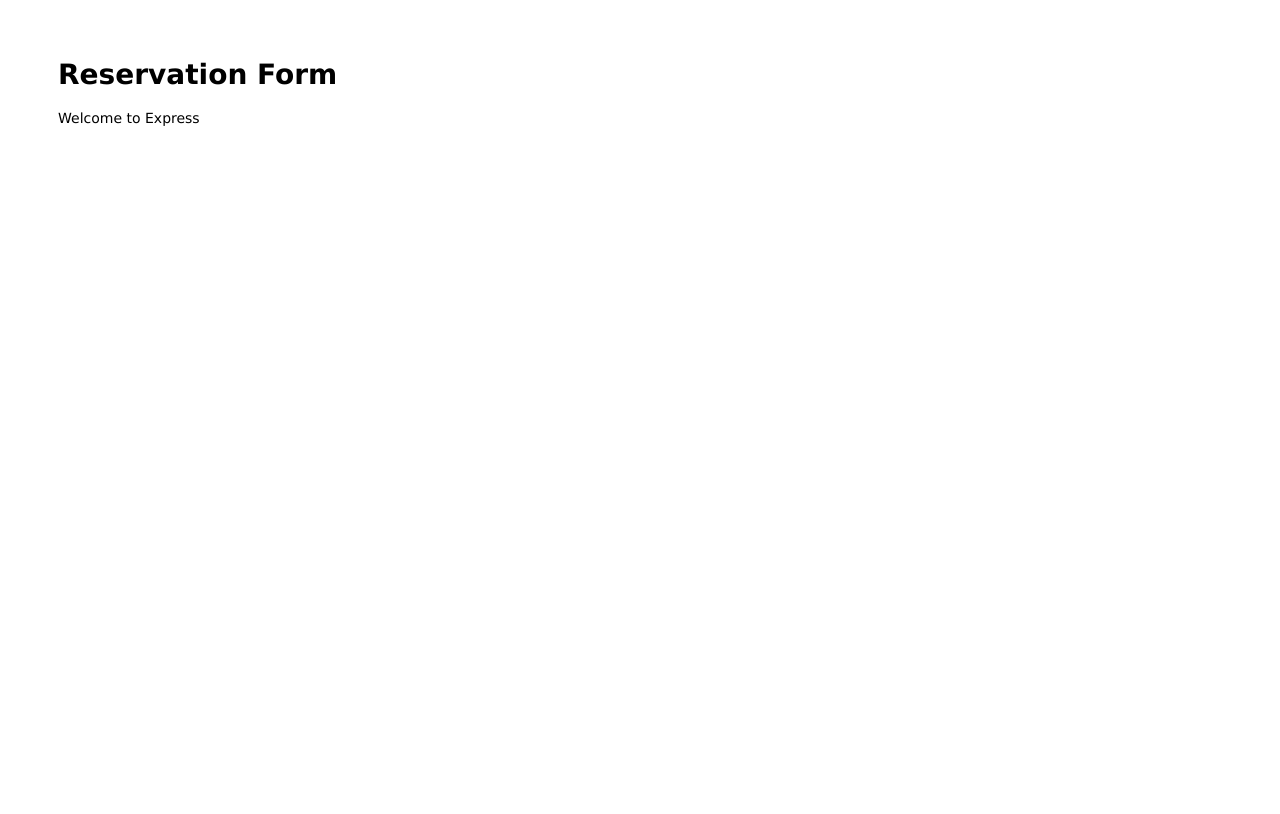
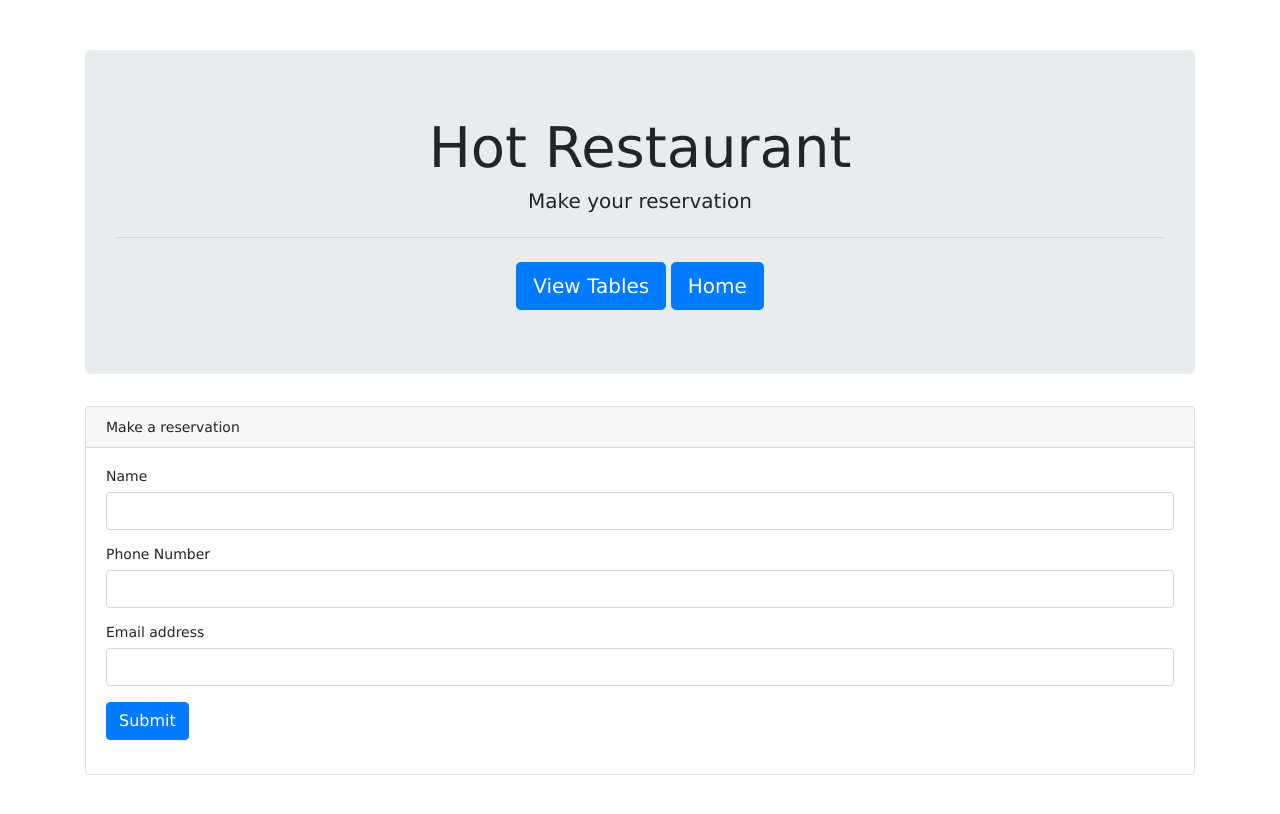
Before and after one commit to VillyDevlioti/HotRestaurant, a website: page public/reservation.html in a window 1280 px wide. Drawn offline with nearby package versions, Linux system fonts and the light colour scheme.

Commit message:
initial html

```diff
--- a/public/reservation.html
+++ b/public/reservation.html
@@ -1,13 +1,52 @@
 <html>
 
 <head>
-  <title>Express</title>
+  <title>Reservation</title>
+  <!-- css -->
+  <link rel="stylesheet" href="https://maxcdn.bootstrapcdn.com/bootstrap/4.0.0/css/bootstrap.min.css">
   <link rel="stylesheet" href="/stylesheets/style.css">
+  <!-- JQuery -->
+  <script src="https://code.jquery.com/jquery.js"></script>
 </head>
 
 <body>
-  <h1>Reservation Form</h1>
-  <p>Welcome to Express</p>
+
+  <div class="container">
+    <div class="jumbotron" style="text-align:center;">
+      <h2 class="display-4">Hot Restaurant</h2>
+      <h3 class="lead">Make your reservation</h3>
+      <hr class="my-4">
+      <a class="btn btn-primary btn-lg" href="/HotRestaurant/public/tables.html" role="button">View Tables</a>
+      <a class="btn btn-primary btn-lg" href="/HotRestaurant/public/index.html" role="button">Home</a>
+    </div>
+
+    <div class="card">
+      <div class="card-header">
+        Make a reservation
+      </div>
+      <div class="card-body">
+        <form>
+          <div class="form-group">
+            <label for="nameInput">Name</label>
+            <input type="text" class="form-control" id="nameInput">
+          </div>
+          <div class="form-group">
+            <label for="phoneInput">Phone Number</label>
+            <input type="text" class="form-control" id="phoneInput">
+          </div>
+          <div class="form-group">
+              <label for="emailInput">Email address</label>
+              <input type="email" class="form-control" id="emailInput">
+          </div>
+          <button type="submit" class="btn btn-primary">Submit</button>
+        </form>
+
+      </div>
+    </div>
+
+
+  </div>
+
 </body>
 
 </html>
```
Also changed, not shown: public/index.html (+18 -3 lines), public/tables.html (+35 -3 lines).
